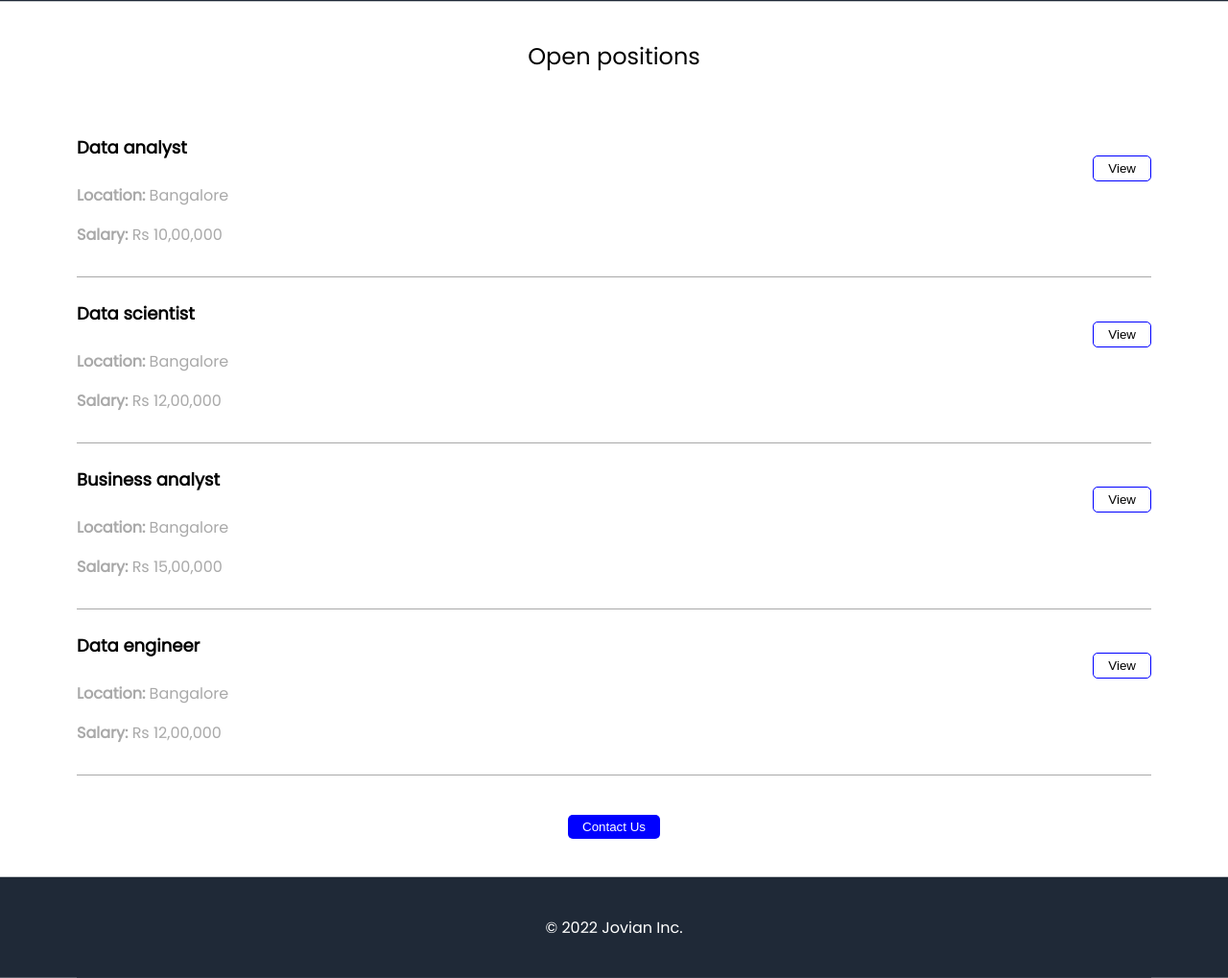
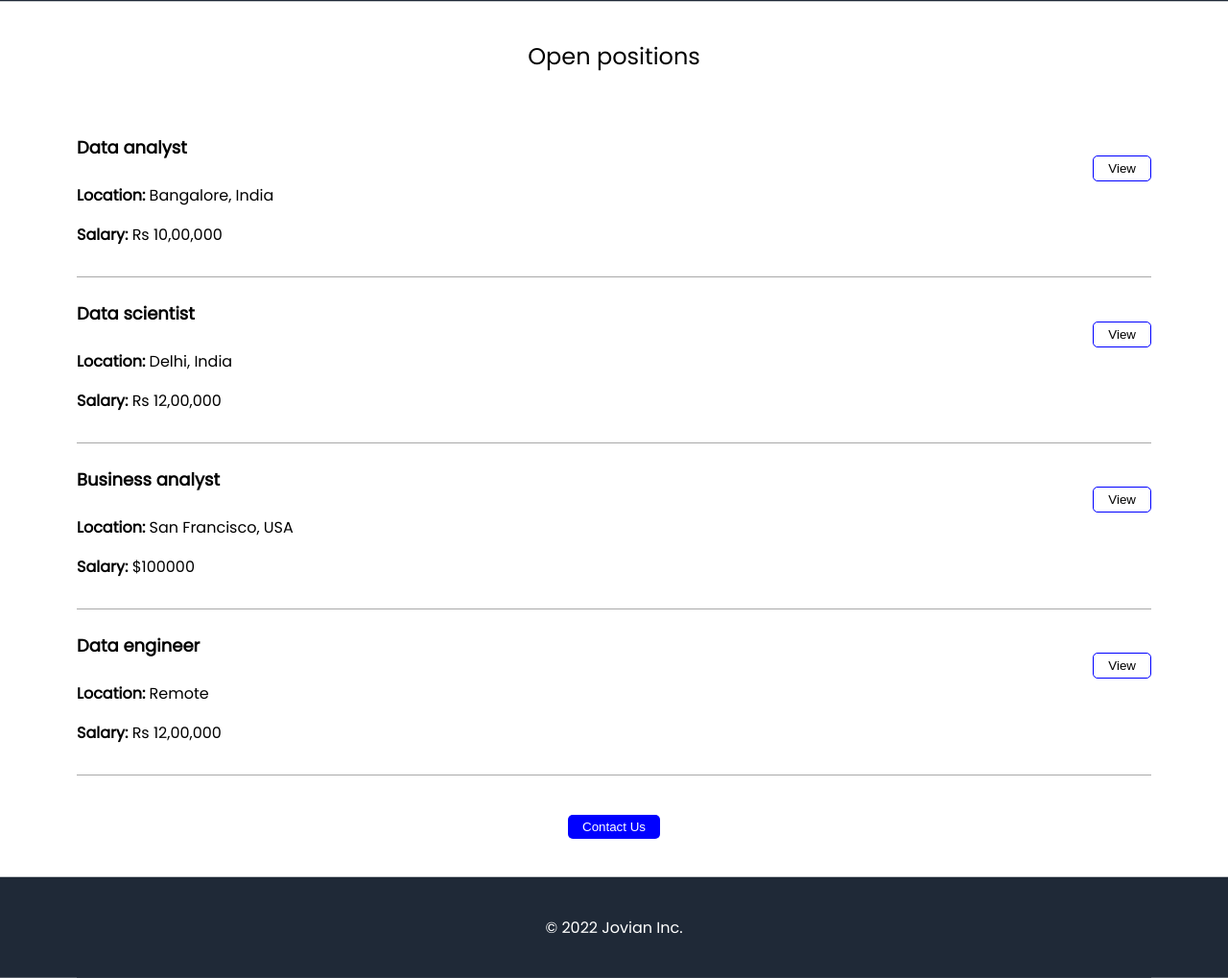
Before and after one commit to nageshpk/Career-site-v2, a Flask app: page / in a window 1280 px wide. Shown: the part 498-1517 px from the top of the page at 96% size. Run offline with Flask 2, Linux system fonts and the light colour scheme.

Commit message:
made few changes in jobs list

```diff
--- a/app.py
+++ b/app.py
@@ -8,25 +8,25 @@ JOBS = [
     {
         'id': 1,
         'title': 'Data analyst',
-        'location' : 'Bangalore',
+        'location' : 'Bangalore, India',
         'salary' : 'Rs 10,00,000'
     },
     {
         'id': 2,
         'title': 'Data scientist',
-        'location' : 'Bangalore',
+        'location' : 'Delhi, India',
         'salary' : 'Rs 12,00,000'
     },
     {
         'id': 3,
         'title': 'Business analyst',
-        'location' : 'Bangalore',
-        'salary' : 'Rs 15,00,000'
+        'location' : 'San Francisco, USA',
+        'salary' : '$100000'
     },
     {
         'id': 4,
         'title': 'Data engineer',
-        'location' : 'Bangalore',
+        'location' : 'Remote',
         'salary' : 'Rs 12,00,000'
     },
 ]
--- a/static/css/main.css
+++ b/static/css/main.css
@@ -125,7 +125,3 @@ h4 {
     font-size: 18px;
     font-weight: 500;
 }
-
-.col-left p {
-    color: darkgray;
-}
```
